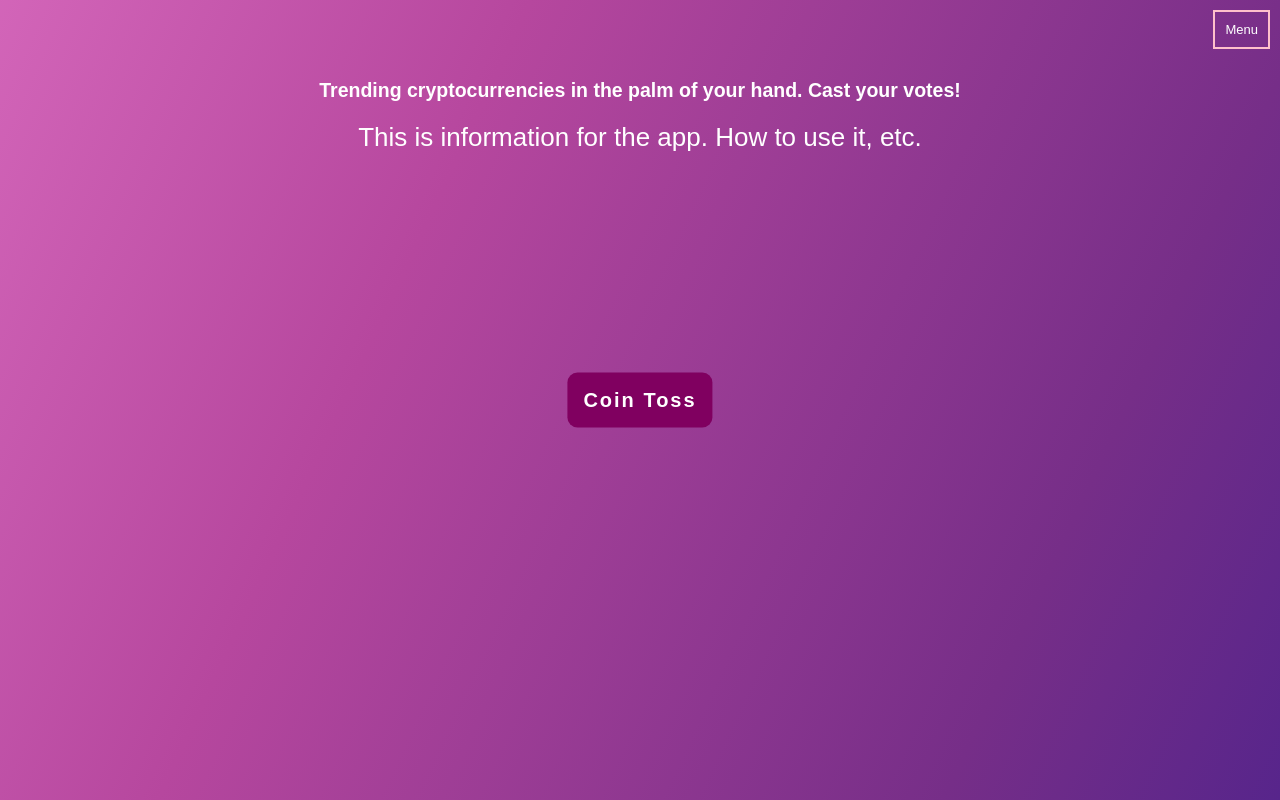
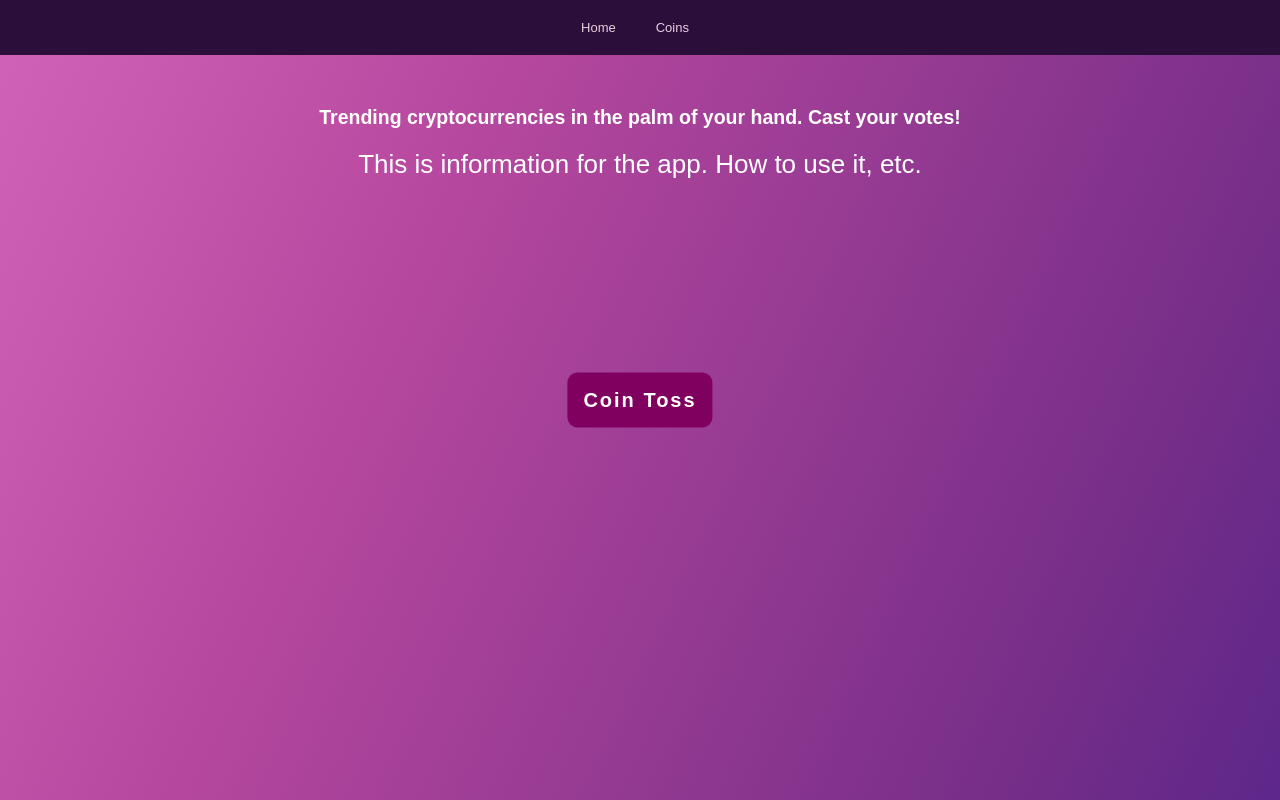
Before and after one commit to dvanpelt-hub/cointoss-client, a React (Create React App) app: page / in a window 1280 px wide. Built offline with nearby package versions, Linux system fonts and the light colour scheme; no server answers.

Commit message:
Restructured Coins component layout and removed Nav dropdown

```diff
--- a/src/App/App.css
+++ b/src/App/App.css
@@ -35,7 +35,7 @@ body {
     #b6479e,
     #e073c5
   );
-  background-size: 190% 190%;
+  background-size: 200% 200%;
   position: relative;
   animation: change 5s ease-in-out infinite;
 }
--- a/src/components/Coins/Coins.css
+++ b/src/components/Coins/Coins.css
@@ -9,7 +9,8 @@
   background-size: 190% 190%;
   position: relative;
   animation: change 5s ease-in-out infinite;
-  padding-bottom: 20px;
+  padding-bottom: 10px;
+  /* padding-top: 10px; */
 }
 
 @keyframes change {
@@ -29,7 +30,7 @@
   letter-spacing: 2px;
   text-align: center;
   position: absolute;
-  top: 10%;
+  top: 15%;
   left: 50%;
   transform: translate(-50%, -50%);
   margin-top: 3rem;
@@ -38,7 +39,7 @@
 .coins-holdings-table table {
   margin-left: auto;
   margin-right: auto;
-  margin-top: 38%;
+  margin-top: 48%;
   width: 80%;
 }
 
@@ -62,7 +63,7 @@ th {
 }
 
 th.coinHead {
-  text-align: left;
+  text-align: center;
   font-size: 20px;
 }
 
@@ -73,9 +74,7 @@ th.voteHead {
 a.coinOfTable {
   color: white;
   text-decoration: none;
-  left: 0;
   padding-top: 10px;
-  padding-left: 10px;
   padding-bottom: 10px;
 }
 
@@ -88,7 +87,7 @@ a.coinOfTable:hover {
 td {
   padding-top: 10px;
   padding-bottom: 10px;
-  text-align: left;
+  text-align: center;
 }
 
 td.voteOfTable {
--- a/src/components/Coins/Coins.js
+++ b/src/components/Coins/Coins.js
@@ -163,16 +163,16 @@ const Coins = (props) => {
       <Nav />
       <div className="coins-holdings-table">
         <table>
-          <thead>
-            <tr className="tableRow">
-              <th className="coinHead" scope="column1">
+          {/* <thead>
+            <tr className="tableRow"> */}
+          {/* <th className="coinHead" scope="column1">
                 Coins
-              </th>
-              <th className="voteHead" scope="column2">
+              </th> */}
+          {/* <th className="voteHead" scope="column2">
                 Votes
-              </th>
-            </tr>
-          </thead>
+              </th> */}
+          {/* </tr>
+          </thead> */}
           <tbody>
             {currentCoins.map((coin) => {
               return (
@@ -185,7 +185,7 @@ const Coins = (props) => {
                       {coin.item.name}
                     </Link>
                   </td>
-                  <td className="voteOfTable">{`0 | 0`}</td>
+                  {/* <td className="voteOfTable">{`0 | 0`}</td> */}
                 </tr>
               );
             })}
--- a/src/components/LandingPage/LandingPage.css
+++ b/src/components/LandingPage/LandingPage.css
@@ -40,10 +40,18 @@
   border-width: 0px;
 }
 
-h2,
+.slogan {
+  margin-top: 3.2rem;
+}
+
 p {
   text-align: center;
   margin: 20px;
+}
+
+h2 {
+  text-align: center;
+  margin-top: 20px;
 }
 
 .info {
--- a/src/components/Nav/Nav.css
+++ b/src/components/Nav/Nav.css
@@ -1,14 +1,14 @@
 .Nav {
-  text-align: end;
+  text-align: start;
+  padding-right: 10px;
+  background-color: rgb(44, 14, 58);
 }
 
 .landing,
 .coins,
-.details,
-.signup,
-.login {
+.details {
   text-decoration: none;
-  color: rgb(240, 140, 198);
+  color: rgb(235, 206, 223);
   display: inline-block;
   margin: 5px;
   padding: 5px;
@@ -16,39 +16,16 @@
 
 .landing:hover,
 .coins:hover,
-.details:hover,
-.signup:hover,
-.login:hover {
+.details:hover {
   color: white;
   cursor: pointer;
-}
-
-.dropdown {
-  display: inline-block;
-  padding: 10px;
-  margin: 10px;
-  border: 2px solid pink;
-}
-
-.dropdown-content {
-  left: 0;
-  display: none;
-  position: center;
-  background-color: #f9f9f9;
-  min-width: 160px;
-  box-shadow: 0px 8px 16px 0px rgba(0, 0, 0, 0.2);
-  padding: 12px 16px;
-  z-index: 1;
-}
-
-.dropdown:hover .dropdown-content {
-  display: inline-block;
-  cursor: pointer;
+  background-color: pink;
+  border-radius: 10px;
 }
 
 @media screen and (min-width: 500px) {
   .Nav {
-    text-align: end;
+    text-align: center;
   }
 
   .landing,
--- a/src/components/Nav/Nav.js
+++ b/src/components/Nav/Nav.js
@@ -5,17 +5,12 @@ import "./Nav.css";
 function Nav() {
   return (
     <div className="Nav">
-      <div className="dropdown">
-        <span>Menu</span>
-        <div className="dropdown-content">
-          <Link className="landing" to="/">
-            Landing Page
-          </Link>
-          <Link className="coins" to="/coins">
-            Coins
-          </Link>
-        </div>
-      </div>
+      <Link className="landing" to="/">
+        Home
+      </Link>
+      <Link className="coins" to="/coins">
+        Coins
+      </Link>
     </div>
   );
 }
```
